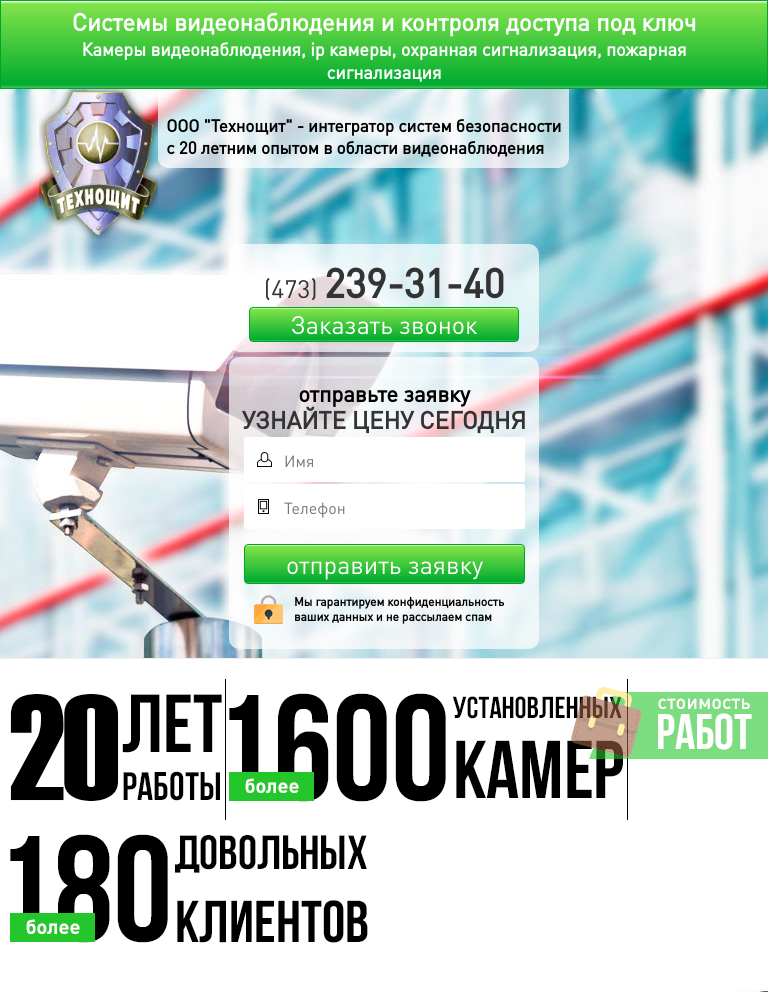
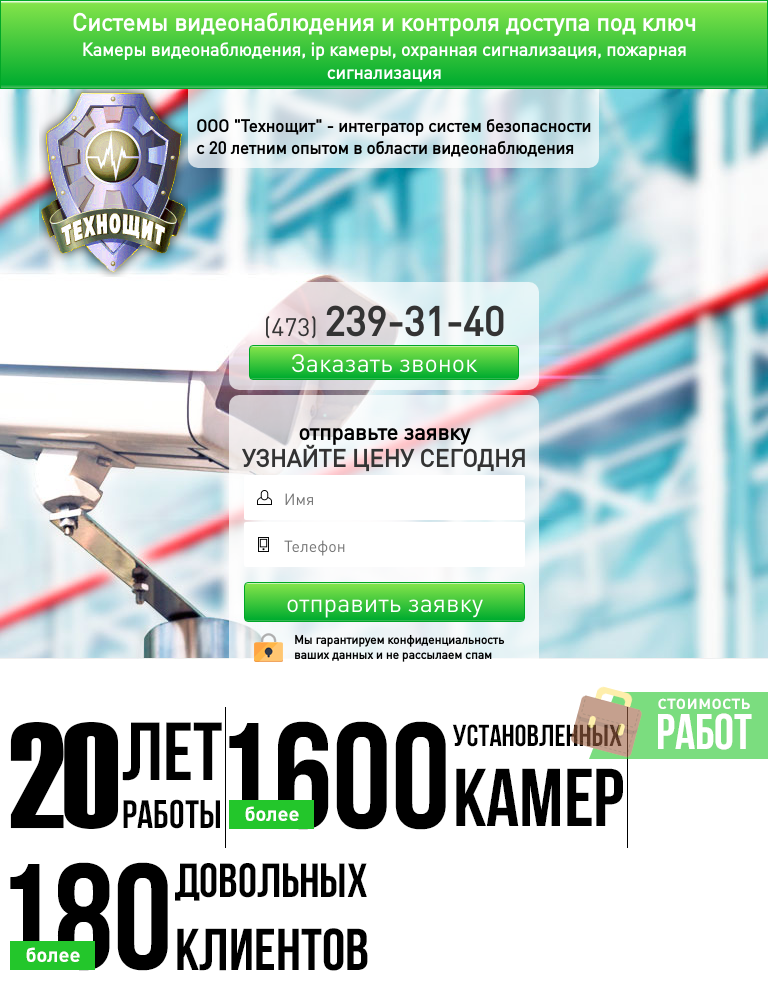
Before and after one commit to DaniilBessonov/tehnoshit-videonablyudenie, a plain HTML site: page index.html in a window 768 px wide. Shown: the top 992 px of the page. Drawn offline with nearby package versions, Linux system fonts and the light colour scheme; some packages are replaced by stand-ins of ours; a script that the page names is missing.

Commit message:
SEO htaccess

```diff
--- a/index.html
+++ b/index.html
@@ -69,9 +69,6 @@
 
         @media (min-width: 768px) and (max-width: 992px) {
             /*sm*/
-            .header-bg img {
-                zoom: 0.8;
-            }
         }
 
         @media (max-width: 768px) {
```
Also changed, not shown: 1 other file.
